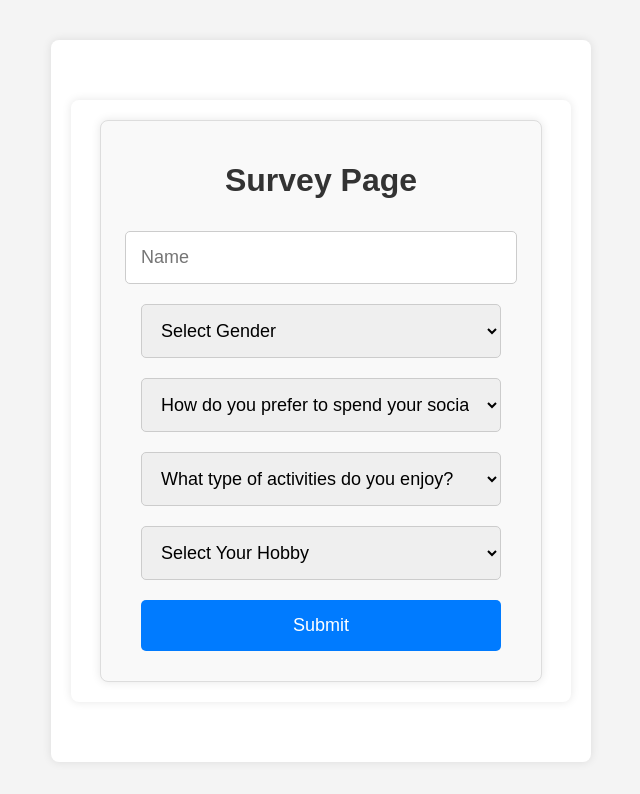
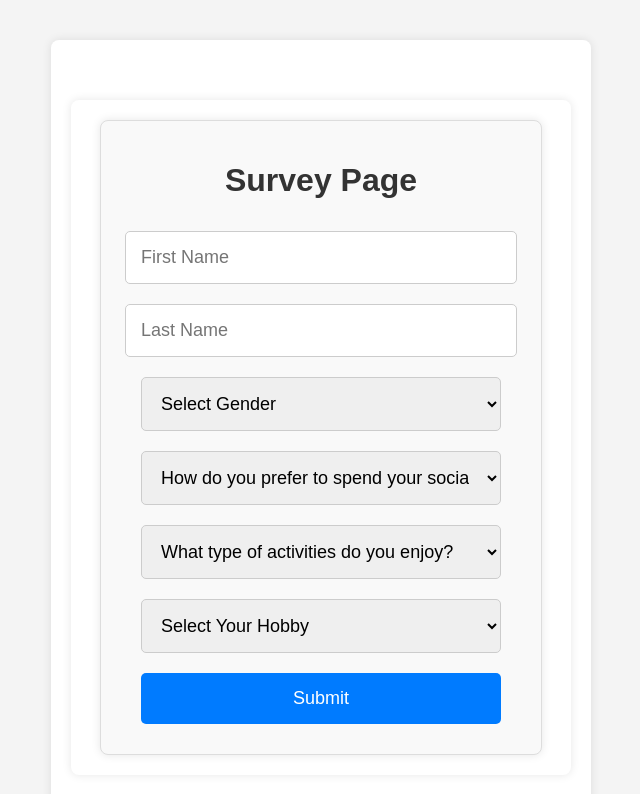
Before and after one commit to RohitAnish1/linkminds, a React (Create React App) app: page /survey in a window 1280 px wide. Shown: the top 794 px of the page, without its empty margins (319-959 px from the left). Built offline with nearby package versions, Linux system fonts and the light colour scheme.

Commit message:
added flag words

```diff
--- a/src/pages/SurveyPage.js
+++ b/src/pages/SurveyPage.js
@@ -1,9 +1,12 @@
-// src/components/SurveyPage.js
 import React, { useState } from 'react';
 import { db } from '../firebase';
 import { addDoc, collection, query, where, getDocs } from 'firebase/firestore';
-import { matchUsers } from '../matching'; // Assuming matching logic is in matching.js
+import { matchUsers } from '../matching';
 import './SurveyPage.css';
+
+const inappropriateWords = [
+  'ass', 'hole', 'fuck', 'sex','myre','thendi','patti' // Add more words as needed
+];
 
 // MatchResults Component
 const MatchResults = ({ match }) => {
@@ -33,7 +36,8 @@ const MatchResults = ({ match }) => {
 
 // SurveyForm Component
 const SurveyForm = ({ onMatch }) => {
-  const [name, setName] = useState('');
+  const [firstName, setFirstName] = useState('');
+  const [lastName, setLastName] = useState('');
   const [gender, setGender] = useState('');
   const [questions, setQuestions] = useState({
     socialPreference: '',
@@ -42,22 +46,25 @@ const SurveyForm = ({ onMatch }) => {
   });
 
   const hobbiesOptions = [
-    'Reading',
-    'Traveling',
-    'Sports',
-    'Music',
-    'Art',
-    'Gaming',
-    'Cooking',
-    'Dancing',
-    'Photography',
-    'Fitness',
+    'Reading', 'Traveling', 'Sports', 'Music', 'Art',
+    'Gaming', 'Cooking', 'Dancing', 'Photography', 'Fitness',
   ];
+
+  const flagInappropriateWords = (name) => {
+    return inappropriateWords.some(word => name.toLowerCase().includes(word));
+  };
+
   const handleSubmit = async (e) => {
     e.preventDefault();
 
-    // Check if the user is already matched
-    const matchedUsersQuery = query(collection(db, 'matchedUsers'), where('name', '==', name));
+    if (flagInappropriateWords(firstName) || flagInappropriateWords(lastName)) {
+      alert('The name contains inappropriate words. Please use a different name.');
+      return;
+    }
+
+    const fullName = `${firstName} ${lastName}`;
+
+    const matchedUsersQuery = query(collection(db, 'matchedUsers'), where('name', '==', fullName));
     const matchedUsersSnapshot = await getDocs(matchedUsersQuery);
 
     if (!matchedUsersSnapshot.empty) {
@@ -65,19 +72,16 @@ const SurveyForm = ({ onMatch }) => {
       return;
     }
 
-    // Save the survey data
     await addDoc(collection(db, 'users'), {
-      name,
+      name: fullName,
       gender,
       ...questions,
     });
     alert('Survey submitted!');
 
-    // Trigger matching and pass the result to the parent component
-    const match = await matchUsers(name); // Pass the user's name to match them with others
+    const match = await matchUsers(fullName);
 
     if (match) {
-      // Add the matched pair to the matchedUsers collection
       await addDoc(collection(db, 'matchedUsers'), {
         name: match.name,
         matchedWith: match.matchedUser.name,
@@ -88,7 +92,6 @@ const SurveyForm = ({ onMatch }) => {
         matchedWith: match.name,
       });
 
-      // Call the onMatch function to update the UI
       onMatch(match);
     }
   };
@@ -97,9 +100,16 @@ const SurveyForm = ({ onMatch }) => {
     <form onSubmit={handleSubmit}>
       <input
         type="text"
-        value={name}
-        onChange={(e) => setName(e.target.value)}
-        placeholder="Name"
+        value={firstName}
+        onChange={(e) => setFirstName(e.target.value)}
+        placeholder="First Name"
+        required
+      />
+      <input
+        type="text"
+        value={lastName}
+        onChange={(e) => setLastName(e.target.value)}
+        placeholder="Last Name"
         required
       />
       <select
@@ -156,7 +166,7 @@ export const SurveyPage = () => {
   };
 
   return (
-    <div className="survey-page"> {/* Added this wrapper */}
+    <div className="survey-page">
       <h1>Survey Page</h1>
       <SurveyForm onMatch={handleMatch} />
       {match && <MatchResults match={match} />}
```
Lines whose indentation alone changed are shown as unchanged.
